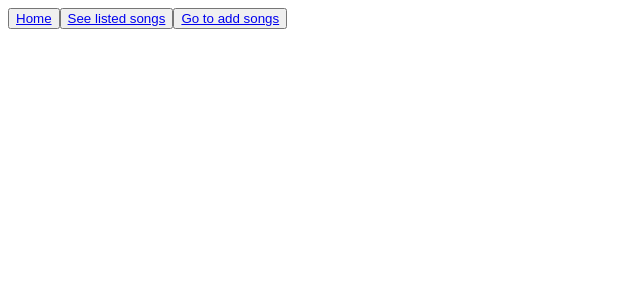
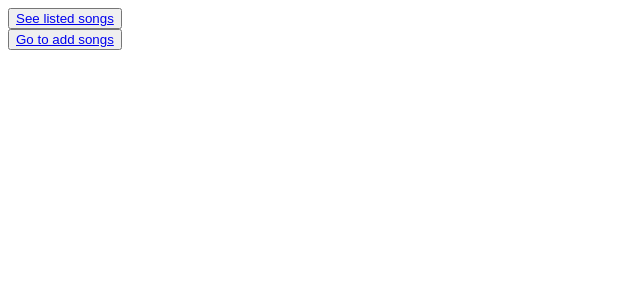
Before and after one commit to FengyangZhang/gHelper, a React (Create React App) app in the folder client/: page / in a window 1280 px wide. Shown: the top 300 px of the page, without its empty margins (0-640 px from the left). Built offline with nearby package versions, Linux system fonts and the light colour scheme.

Commit message:
add mainMenu

```diff
--- a/client/src/AddPanel.js
+++ b/client/src/AddPanel.js
@@ -1,6 +1,7 @@
 import React, { Component } from "react";
 import axios from "axios";
 import ModeHelper from "./ModeHelper";
+import MainMenu from "./MainMenu";
 require('./css/AddPanel.css');
 
 export default class AddPanel extends Component {
@@ -148,6 +149,7 @@ export default class AddPanel extends Component {
           <br/>
         return (
         <div className="songChordInputs">
+        <MainMenu/>
           <div className="twoInputDiv" style={{ padding: "10px" }}>
             Name of the song:
             <input className="standardInput"
--- a/client/src/App.js
+++ b/client/src/App.js
@@ -6,9 +6,12 @@ class App extends Component {
     render() {
         return (
             <div className="APP">
-                <button className="menuButton"><Link to="/">Home</Link></button>
-                <button className="menuButton"><Link to="/songlist">See listed songs</Link></button>
-                <button className="menuButton"><Link to="/addpanel">Go to add songs</Link></button>
+                <div className="upperDiv">
+                    <button className="menuButton"><Link to="/songlist">See listed songs</Link></button>
+                </div>
+                <div className="lowerDiv">
+                    <button className="menuButton"><Link to="/addpanel">Go to add songs</Link></button>
+                </div>
             </div>
         );
     }
--- /dev/null
+++ b/client/src/MainMenu.js
@@ -0,0 +1,16 @@
+import React, { Component } from "react";
+import {Link} from 'react-router-dom';
+
+class MainMenu extends Component {
+    render() {
+        return (
+            <div className="mainMenu">
+                <button className="menuButton"><Link to="/">Home</Link></button>
+                <button className="menuButton"><Link to="/songlist">See listed songs</Link></button>
+                <button className="menuButton"><Link to="/addpanel">Go to add songs</Link></button>
+            </div>
+        );
+    }
+}
+
+export default MainMenu;
--- a/client/src/SongList.js
+++ b/client/src/SongList.js
@@ -1,5 +1,6 @@
 import React, { Component } from "react";
 import axios from "axios";
+import MainMenu from "./MainMenu";
 require('./css/SongList.css');
 
 export default class SongList extends Component {
@@ -75,6 +76,7 @@ export default class SongList extends Component {
     render() {
         return (
         <div>
+        <MainMenu/>
         <ul>
         {this.state.data.length <= 0
           ? "NO SONG LISTED YET"
--- a/client/src/css/App.css
+++ b/client/src/css/App.css
@@ -0,0 +1,16 @@
+.upperDiv{
+    width: 100%;
+    height: 50%;
+}
+.lowerDiv{
+    width: 100%;
+    height: 50%;
+}
+html, body {
+    height: 100%;
+    width:100%;
+}
+#root{
+    height: 100%;
+    width:100%;
+}
--- a/client/src/index.js
+++ b/client/src/index.js
@@ -12,7 +12,7 @@ import SongList from "./SongList";
 const routes = (
     <Router>
         <div>
-        <Route path="/" component={App} />
+        <Route path="/" exact component={App} />
         <Route path = "/songlist" component = {SongList}/>
         <Route path = "/addpanel" component = {AddPanel}/>
         </div>
```
